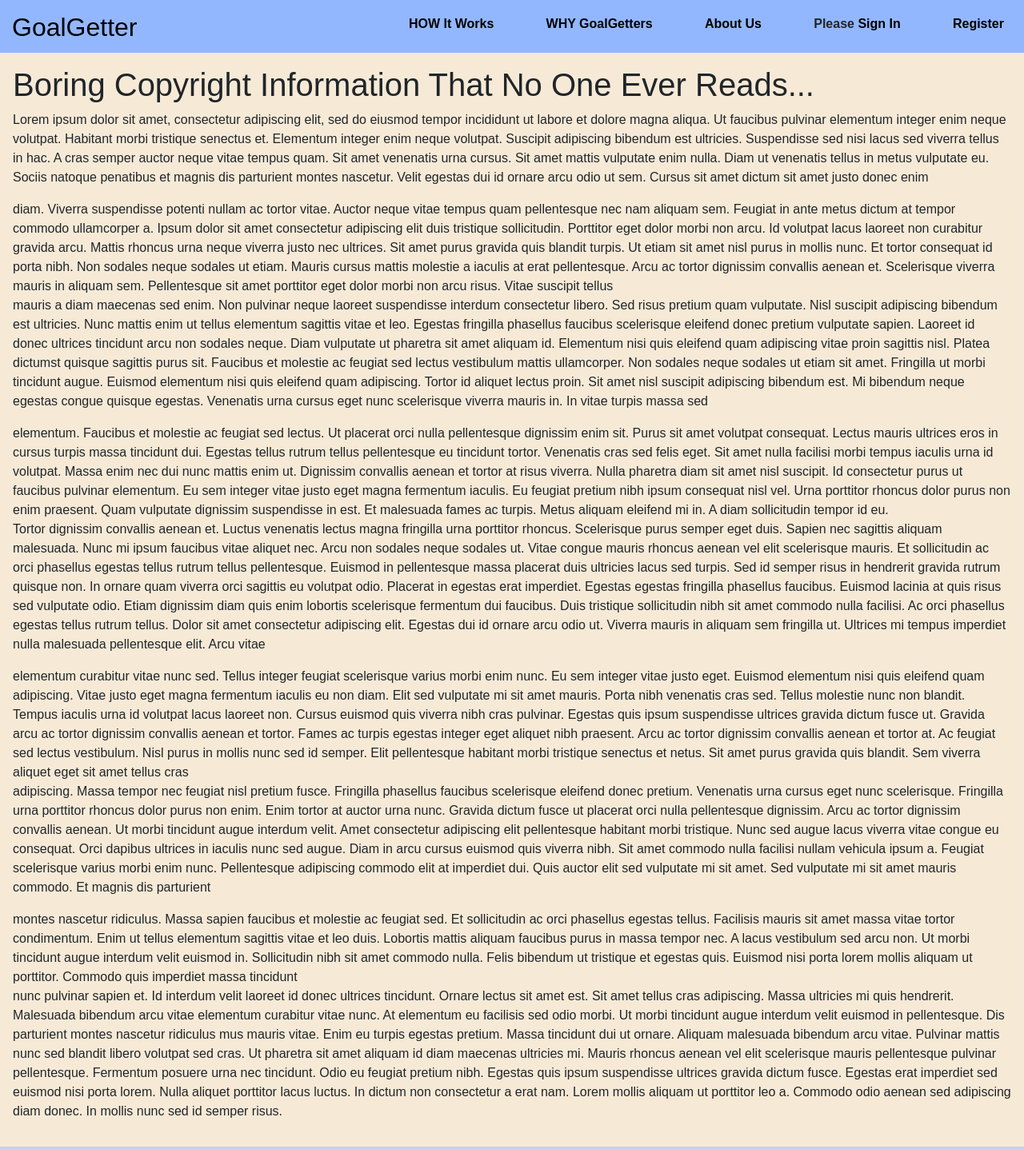
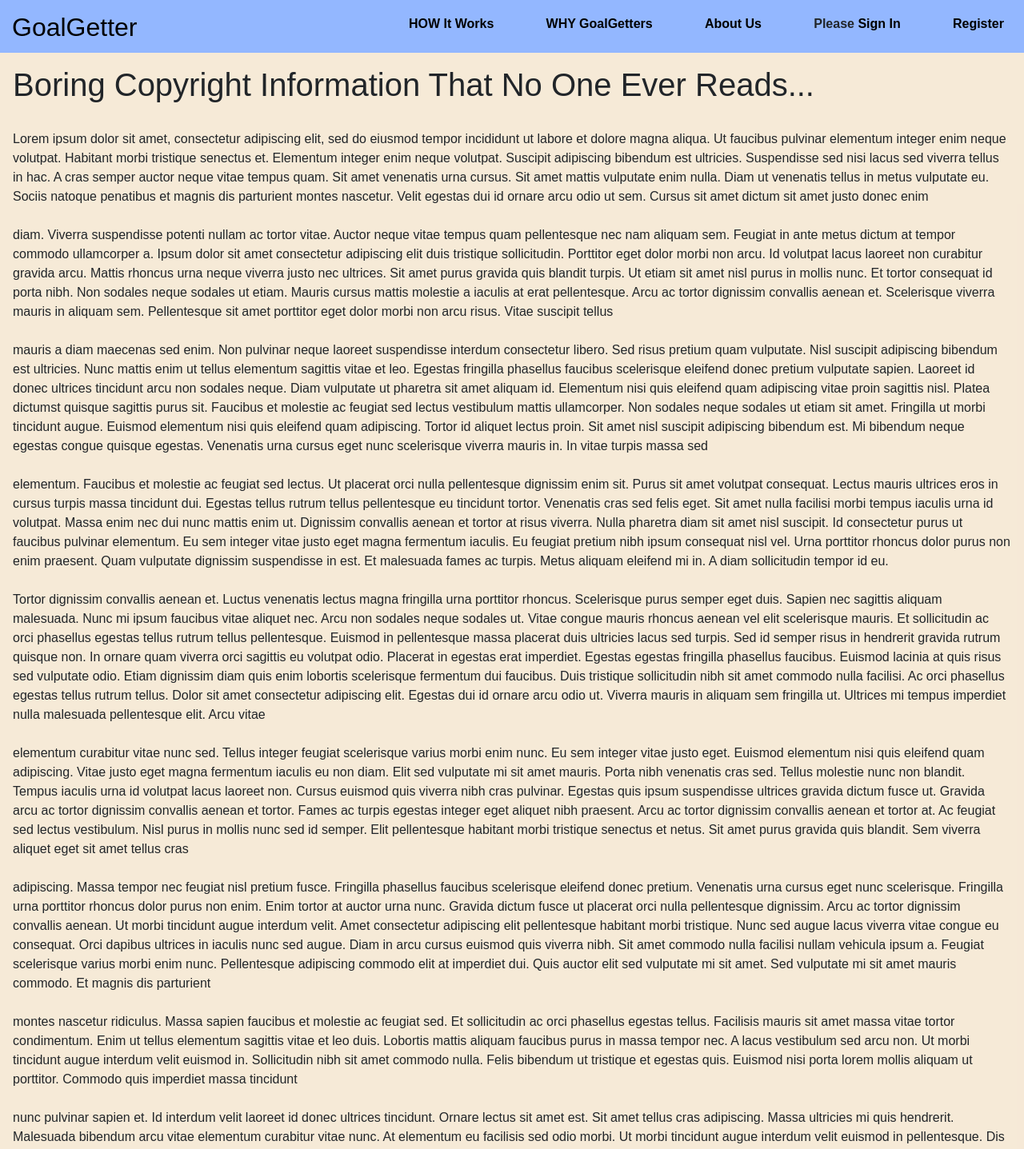
Before and after one commit to bethel-school-of-technology/team-import-awesome-frontend, a React (Create React App) app: page /copyright in a window 1280 px wide. Shown: the top 1437 px of the page at 80% size. Built offline with nearby package versions, Linux system fonts and the light colour scheme.

Commit message:
updated copyright file

```diff
--- a/src/components/Copyright.js
+++ b/src/components/Copyright.js
@@ -2,19 +2,20 @@ const Copyright = () => {
     return (
         <>
             <h1>Boring Copyright Information That No One Ever Reads...</h1>
-            <p>
+            <br></br>
             Lorem ipsum dolor sit amet, consectetur adipiscing elit, sed do
             eiusmod tempor incididunt ut labore et dolore magna aliqua. Ut
-                faucibus pulvinar elementum integer enim neque volutpat.
-                Habitant morbi tristique senectus et. Elementum integer enim
-                neque volutpat. Suscipit adipiscing bibendum est ultricies.
-                Suspendisse sed nisi lacus sed viverra tellus in hac. A cras
-                semper auctor neque vitae tempus quam. Sit amet venenatis urna
-                cursus. Sit amet mattis vulputate enim nulla. Diam ut venenatis
-                tellus in metus vulputate eu. Sociis natoque penatibus et magnis
-                dis parturient montes nascetur. Velit egestas dui id ornare arcu
-                odio ut sem. Cursus sit amet dictum sit amet justo donec enim
-            </p>
+            faucibus pulvinar elementum integer enim neque volutpat. Habitant
+            morbi tristique senectus et. Elementum integer enim neque volutpat.
+            Suscipit adipiscing bibendum est ultricies. Suspendisse sed nisi
+            lacus sed viverra tellus in hac. A cras semper auctor neque vitae
+            tempus quam. Sit amet venenatis urna cursus. Sit amet mattis
+            vulputate enim nulla. Diam ut venenatis tellus in metus vulputate
+            eu. Sociis natoque penatibus et magnis dis parturient montes
+            nascetur. Velit egestas dui id ornare arcu odio ut sem. Cursus sit
+            amet dictum sit amet justo donec enim
+            <br></br>
+            <br></br>
             diam. Viverra suspendisse potenti nullam ac tortor vitae. Auctor
             neque vitae tempus quam pellentesque nec nam aliquam sem. Feugiat in
             ante metus dictum at tempor commodo ullamcorper a. Ipsum dolor sit
@@ -28,7 +29,8 @@ const Copyright = () => {
             aenean et. Scelerisque viverra mauris in aliquam sem. Pellentesque
             sit amet porttitor eget dolor morbi non arcu risus. Vitae suscipit
             tellus
-            <p>
+            <br></br>
+            <br></br>
             mauris a diam maecenas sed enim. Non pulvinar neque laoreet
             suspendisse interdum consectetur libero. Sed risus pretium quam
             vulputate. Nisl suscipit adipiscing bibendum est ultricies. Nunc
@@ -36,16 +38,17 @@ const Copyright = () => {
             fringilla phasellus faucibus scelerisque eleifend donec pretium
             vulputate sapien. Laoreet id donec ultrices tincidunt arcu non
             sodales neque. Diam vulputate ut pharetra sit amet aliquam id.
-                Elementum nisi quis eleifend quam adipiscing vitae proin
-                sagittis nisl. Platea dictumst quisque sagittis purus sit.
-                Faucibus et molestie ac feugiat sed lectus vestibulum mattis
-                ullamcorper. Non sodales neque sodales ut etiam sit amet.
-                Fringilla ut morbi tincidunt augue. Euismod elementum nisi quis
-                eleifend quam adipiscing. Tortor id aliquet lectus proin. Sit
-                amet nisl suscipit adipiscing bibendum est. Mi bibendum neque
-                egestas congue quisque egestas. Venenatis urna cursus eget nunc
-                scelerisque viverra mauris in. In vitae turpis massa sed
-            </p>
+            Elementum nisi quis eleifend quam adipiscing vitae proin sagittis
+            nisl. Platea dictumst quisque sagittis purus sit. Faucibus et
+            molestie ac feugiat sed lectus vestibulum mattis ullamcorper. Non
+            sodales neque sodales ut etiam sit amet. Fringilla ut morbi
+            tincidunt augue. Euismod elementum nisi quis eleifend quam
+            adipiscing. Tortor id aliquet lectus proin. Sit amet nisl suscipit
+            adipiscing bibendum est. Mi bibendum neque egestas congue quisque
+            egestas. Venenatis urna cursus eget nunc scelerisque viverra mauris
+            in. In vitae turpis massa sed
+            <br></br>
+            <br></br>
             elementum. Faucibus et molestie ac feugiat sed lectus. Ut placerat
             orci nulla pellentesque dignissim enim sit. Purus sit amet volutpat
             consequat. Lectus mauris ultrices eros in cursus turpis massa
@@ -60,26 +63,27 @@ const Copyright = () => {
             praesent. Quam vulputate dignissim suspendisse in est. Et malesuada
             fames ac turpis. Metus aliquam eleifend mi in. A diam sollicitudin
             tempor id eu.
-            <p>
-                Tortor dignissim convallis aenean et. Luctus venenatis lectus
-                magna fringilla urna porttitor rhoncus. Scelerisque purus semper
-                eget duis. Sapien nec sagittis aliquam malesuada. Nunc mi ipsum
-                faucibus vitae aliquet nec. Arcu non sodales neque sodales ut.
-                Vitae congue mauris rhoncus aenean vel elit scelerisque mauris.
-                Et sollicitudin ac orci phasellus egestas tellus rutrum tellus
-                pellentesque. Euismod in pellentesque massa placerat duis
-                ultricies lacus sed turpis. Sed id semper risus in hendrerit
-                gravida rutrum quisque non. In ornare quam viverra orci sagittis
-                eu volutpat odio. Placerat in egestas erat imperdiet. Egestas
-                egestas fringilla phasellus faucibus. Euismod lacinia at quis
-                risus sed vulputate odio. Etiam dignissim diam quis enim
-                lobortis scelerisque fermentum dui faucibus. Duis tristique
-                sollicitudin nibh sit amet commodo nulla facilisi. Ac orci
-                phasellus egestas tellus rutrum tellus. Dolor sit amet
-                consectetur adipiscing elit. Egestas dui id ornare arcu odio ut.
-                Viverra mauris in aliquam sem fringilla ut. Ultrices mi tempus
-                imperdiet nulla malesuada pellentesque elit. Arcu vitae
-            </p>
+            <br></br>
+            <br></br>
+            Tortor dignissim convallis aenean et. Luctus venenatis lectus magna
+            fringilla urna porttitor rhoncus. Scelerisque purus semper eget
+            duis. Sapien nec sagittis aliquam malesuada. Nunc mi ipsum faucibus
+            vitae aliquet nec. Arcu non sodales neque sodales ut. Vitae congue
+            mauris rhoncus aenean vel elit scelerisque mauris. Et sollicitudin
+            ac orci phasellus egestas tellus rutrum tellus pellentesque. Euismod
+            in pellentesque massa placerat duis ultricies lacus sed turpis. Sed
+            id semper risus in hendrerit gravida rutrum quisque non. In ornare
+            quam viverra orci sagittis eu volutpat odio. Placerat in egestas
+            erat imperdiet. Egestas egestas fringilla phasellus faucibus.
+            Euismod lacinia at quis risus sed vulputate odio. Etiam dignissim
+            diam quis enim lobortis scelerisque fermentum dui faucibus. Duis
+            tristique sollicitudin nibh sit amet commodo nulla facilisi. Ac orci
+            phasellus egestas tellus rutrum tellus. Dolor sit amet consectetur
+            adipiscing elit. Egestas dui id ornare arcu odio ut. Viverra mauris
+            in aliquam sem fringilla ut. Ultrices mi tempus imperdiet nulla
+            malesuada pellentesque elit. Arcu vitae
+            <br></br>
+            <br></br>
             elementum curabitur vitae nunc sed. Tellus integer feugiat
             scelerisque varius morbi enim nunc. Eu sem integer vitae justo eget.
             Euismod elementum nisi quis eleifend quam adipiscing. Vitae justo
@@ -94,23 +98,24 @@ const Copyright = () => {
             Nisl purus in mollis nunc sed id semper. Elit pellentesque habitant
             morbi tristique senectus et netus. Sit amet purus gravida quis
             blandit. Sem viverra aliquet eget sit amet tellus cras
-            <p>
-                adipiscing. Massa tempor nec feugiat nisl pretium fusce.
-                Fringilla phasellus faucibus scelerisque eleifend donec pretium.
-                Venenatis urna cursus eget nunc scelerisque. Fringilla urna
-                porttitor rhoncus dolor purus non enim. Enim tortor at auctor
-                urna nunc. Gravida dictum fusce ut placerat orci nulla
-                pellentesque dignissim. Arcu ac tortor dignissim convallis
-                aenean. Ut morbi tincidunt augue interdum velit. Amet
-                consectetur adipiscing elit pellentesque habitant morbi
-                tristique. Nunc sed augue lacus viverra vitae congue eu
-                consequat. Orci dapibus ultrices in iaculis nunc sed augue. Diam
-                in arcu cursus euismod quis viverra nibh. Sit amet commodo nulla
-                facilisi nullam vehicula ipsum a. Feugiat scelerisque varius
-                morbi enim nunc. Pellentesque adipiscing commodo elit at
-                imperdiet dui. Quis auctor elit sed vulputate mi sit amet. Sed
-                vulputate mi sit amet mauris commodo. Et magnis dis parturient
-            </p>
+            <br></br>
+            <br></br>
+            adipiscing. Massa tempor nec feugiat nisl pretium fusce. Fringilla
+            phasellus faucibus scelerisque eleifend donec pretium. Venenatis
+            urna cursus eget nunc scelerisque. Fringilla urna porttitor rhoncus
+            dolor purus non enim. Enim tortor at auctor urna nunc. Gravida
+            dictum fusce ut placerat orci nulla pellentesque dignissim. Arcu ac
+            tortor dignissim convallis aenean. Ut morbi tincidunt augue interdum
+            velit. Amet consectetur adipiscing elit pellentesque habitant morbi
+            tristique. Nunc sed augue lacus viverra vitae congue eu consequat.
+            Orci dapibus ultrices in iaculis nunc sed augue. Diam in arcu cursus
+            euismod quis viverra nibh. Sit amet commodo nulla facilisi nullam
+            vehicula ipsum a. Feugiat scelerisque varius morbi enim nunc.
+            Pellentesque adipiscing commodo elit at imperdiet dui. Quis auctor
+            elit sed vulputate mi sit amet. Sed vulputate mi sit amet mauris
+            commodo. Et magnis dis parturient
+            <br></br>
+            <br></br>
             montes nascetur ridiculus. Massa sapien faucibus et molestie ac
             feugiat sed. Et sollicitudin ac orci phasellus egestas tellus.
             Facilisis mauris sit amet massa vitae tortor condimentum. Enim ut
@@ -120,26 +125,30 @@ const Copyright = () => {
             nibh sit amet commodo nulla. Felis bibendum ut tristique et egestas
             quis. Euismod nisi porta lorem mollis aliquam ut porttitor. Commodo
             quis imperdiet massa tincidunt
-            <p>
-                nunc pulvinar sapien et. Id interdum velit laoreet id donec
-                ultrices tincidunt. Ornare lectus sit amet est. Sit amet tellus
-                cras adipiscing. Massa ultricies mi quis hendrerit. Malesuada
-                bibendum arcu vitae elementum curabitur vitae nunc. At elementum
-                eu facilisis sed odio morbi. Ut morbi tincidunt augue interdum
-                velit euismod in pellentesque. Dis parturient montes nascetur
-                ridiculus mus mauris vitae. Enim eu turpis egestas pretium.
-                Massa tincidunt dui ut ornare. Aliquam malesuada bibendum arcu
-                vitae. Pulvinar mattis nunc sed blandit libero volutpat sed
-                cras. Ut pharetra sit amet aliquam id diam maecenas ultricies
-                mi. Mauris rhoncus aenean vel elit scelerisque mauris
-                pellentesque pulvinar pellentesque. Fermentum posuere urna nec
-                tincidunt. Odio eu feugiat pretium nibh. Egestas quis ipsum
-                suspendisse ultrices gravida dictum fusce. Egestas erat
+            <br></br>
+            <br></br>
+            nunc pulvinar sapien et. Id interdum velit laoreet id donec ultrices
+            tincidunt. Ornare lectus sit amet est. Sit amet tellus cras
+            adipiscing. Massa ultricies mi quis hendrerit. Malesuada bibendum
+            arcu vitae elementum curabitur vitae nunc. At elementum eu facilisis
+            sed odio morbi. Ut morbi tincidunt augue interdum velit euismod in
+            pellentesque. Dis parturient montes nascetur ridiculus mus mauris
+            vitae. Enim eu turpis egestas pretium. Massa tincidunt dui ut
+            ornare. Aliquam malesuada bibendum arcu vitae. Pulvinar mattis nunc
+            sed blandit libero volutpat sed cras. Ut pharetra sit amet aliquam
+            id diam maecenas ultricies mi. Mauris rhoncus aenean vel elit
+            scelerisque mauris pellentesque pulvinar pellentesque. Fermentum
+            posuere urna nec tincidunt. Odio eu feugiat pretium nibh. Egestas
+            quis ipsum suspendisse ultrices gravida dictum fusce. Egestas erat
             imperdiet sed euismod nisi porta lorem. Nulla aliquet porttitor
             lacus luctus. In dictum non consectetur a erat nam. Lorem mollis
-                aliquam ut porttitor leo a. Commodo odio aenean sed adipiscing
-                diam donec. In mollis nunc sed id semper risus.
-            </p>
+            aliquam ut porttitor leo a. Commodo odio aenean sed adipiscing diam
+            donec. In mollis nunc sed id semper risus.
+            <br></br>
+            <br></br>
+            <div style={{ textAlign: 'center' }}>
+                <img src="https://danbolton.ewlyn.com//sites/danbolton.com/files/admiral_ackbar_says_its_a_trap.jpg"></img>
+            </div>
         </>
     );
 };
```
Lines whose indentation alone changed are shown as unchanged.
